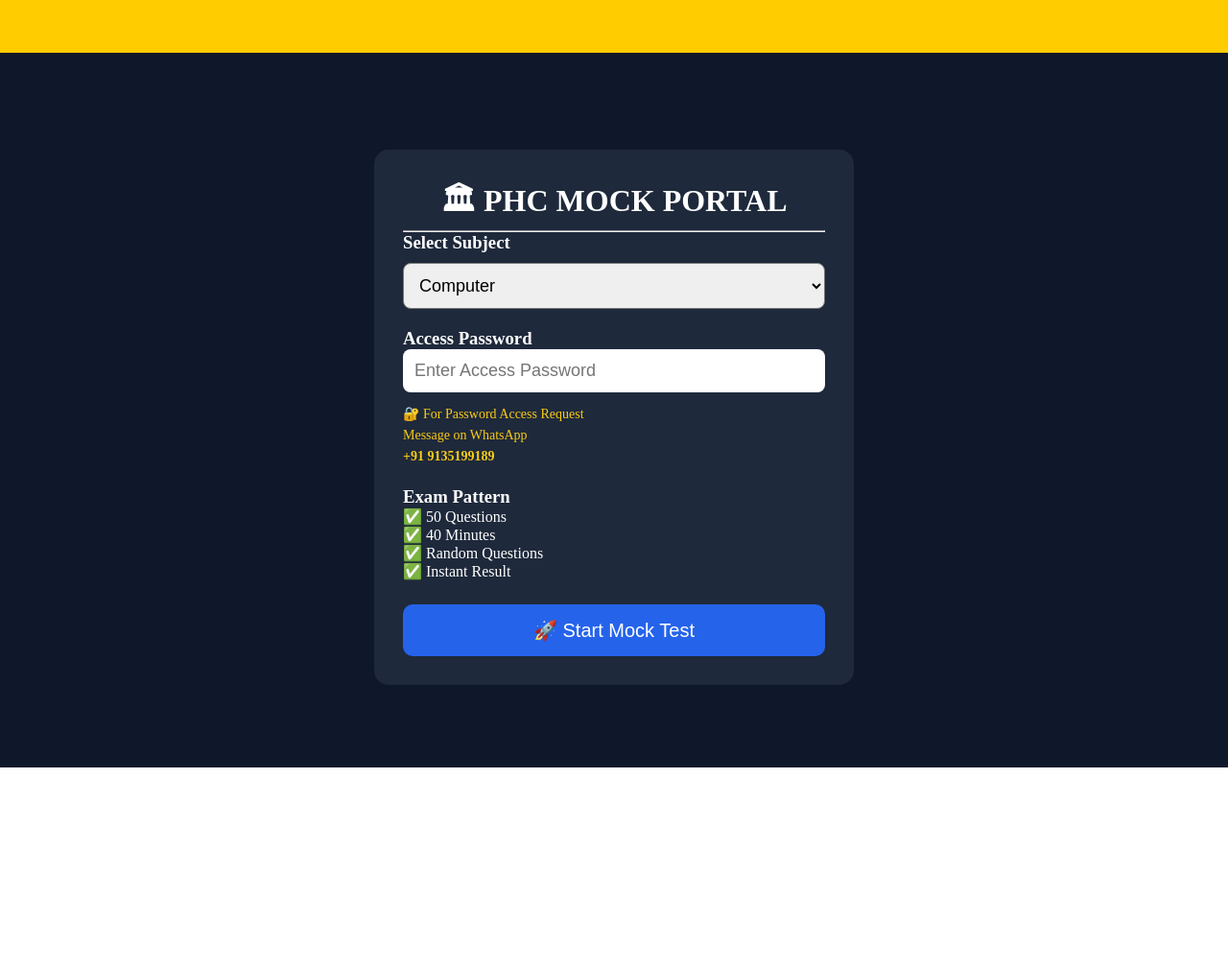
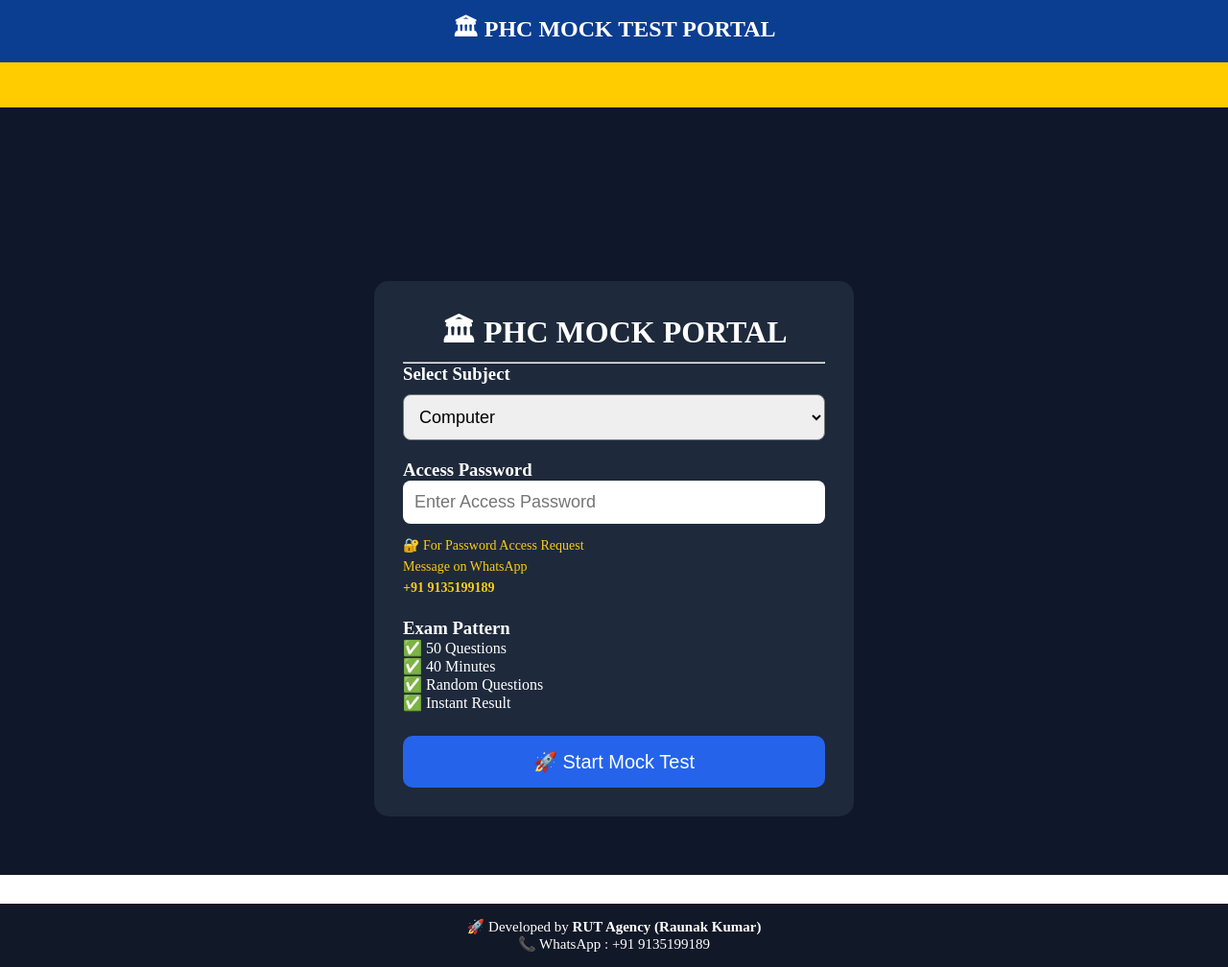
Before and after one commit to wzmarketinga-blip/rutmocktest, a React (Vite) app: page / in a window 1280 px wide. Shown: the whole page at 96% size. Before the commit the page ends 800 px from the top, so only its background shows below. Built offline with nearby package versions, Linux system fonts and the light colour scheme.

Commit message:
Add Header and Footer in MockTest

```diff
--- /dev/null
+++ b/src/components/Footer.jsx
@@ -0,0 +1,22 @@
+function Footer() {
+  return (
+    <div
+      style={{
+        background: "#111827",
+        color: "white",
+        textAlign: "center",
+        padding: "15px",
+        marginTop: "30px",
+        fontSize: "15px",
+      }}
+    >
+      🚀 Developed by <b>RUT Agency (Raunak Kumar)</b>
+
+      <br />
+
+      📞 WhatsApp : +91 9135199189
+    </div>
+  );
+}
+
+export default Footer;
--- a/src/components/Header.jsx
+++ b/src/components/Header.jsx
@@ -0,0 +1,33 @@
+function Header() {
+  return (
+    <>
+      <div
+        style={{
+          background: "#0b3d91",
+          color: "white",
+          padding: "12px",
+          textAlign: "center",
+          fontSize: "24px",
+          fontWeight: "bold",
+        }}
+      >
+        🏛 PHC MOCK TEST PORTAL
+      </div>
+
+      <div
+        style={{
+          background: "#ffcc00",
+          color: "#000",
+          fontWeight: "bold",
+          padding: "8px 0",
+        }}
+      >
+        <marquee scrollAmount="6">
+          🏛 Welcome to PHC Mock Test Portal | 📚 Practice Daily • Improve Accuracy • Crack PHC Exam | ⏱ 40 Minutes • 50 Questions | 🚀 Developed by RUT Agency (Raunak Kumar)
+        </marquee>
+      </div>
+    </>
+  );
+}
+
+export default Header;
--- a/src/pages/Home.jsx
+++ b/src/pages/Home.jsx
@@ -1,5 +1,7 @@
 import { useState } from "react";
 import { useNavigate } from "react-router-dom";
+import Header from "../components/Header";
+import Footer from "../components/Footer";
 
 function Home() {
   const navigate = useNavigate();
@@ -55,24 +57,7 @@ function Home() {
   return (
     <>
       {/* Top Moving Banner */}
-      <div
-        style={{
-          position: "fixed",
-          top: 0,
-          left: 0,
-          width: "100%",
-          background: "#ffcc00",
-          color: "#000",
-          padding: "10px 0",
-          fontWeight: "bold",
-          fontSize: "18px",
-          zIndex: 9999,
-        }}
-      >
-        <marquee scrollAmount="6">
-          🏛 Welcome to PHC Mock Test Portal | 📚 Practice Daily • Improve Accuracy • Crack PHC Exam | ⏱ 40 Minutes • 50 Questions | 🚀 Developed by RUT Agency (Raunak Kumar)
-        </marquee>
-      </div>
+     <Header />
 
       <div
         style={{
@@ -87,7 +72,7 @@ function Home() {
         <div
           style={{
             width: "500px",
-            marginTop: "70px",
+            marginTop: "120px",
             background: "#1e293b",
             padding: "30px",
             borderRadius: "15px",
@@ -177,6 +162,7 @@ function Home() {
           </button>
         </div>
       </div>
+      <Footer />
     </>
   );
 }
--- a/src/pages/MockTest.jsx
+++ b/src/pages/MockTest.jsx
@@ -5,6 +5,9 @@ import Timer from "../components/Timer";
 import QuestionCard from "../components/QuestionCard";
 import QuestionPalette from "../components/QuestionPalette";
 import { getQuestions } from "../services/googleSheet";
+
+import Header from "../components/Header";
+import Footer from "../components/Footer";
 
 function MockTest() {
   const navigate = useNavigate();
@@ -34,6 +37,7 @@ async function loadQuestions() {
           "Math",
           "GK",
         ];
+
         let finalQuestions = [];
 
         subjects.forEach((subject) => {
@@ -58,7 +62,6 @@ async function loadQuestions() {
       }
 
       setLoading(false);
-
     } catch (error) {
       console.error(error);
 
@@ -70,8 +73,11 @@ async function loadQuestions() {
       );
     }
   }
+
   if (loading) {
     return (
+      <>
+        <Header />
         <div
           style={{
             height: "100vh",
@@ -80,15 +86,20 @@ async function loadQuestions() {
             alignItems: "center",
             fontSize: "30px",
             fontWeight: "bold",
+            background: "#0f172a",
+            color: "white",
           }}
         >
           Loading Questions...
         </div>
+      </>
     );
   }
 
   if (questions.length === 0) {
     return (
+      <>
+        <Header />
         <div
           style={{
             color: "white",
@@ -102,6 +113,7 @@ async function loadQuestions() {
         >
           No Questions Found
         </div>
+      </>
     );
   }
 
@@ -110,33 +122,27 @@ async function loadQuestions() {
   const handleSubmit = () => {
     let score = 0;
 
-  questions.forEach((question, index) => {
-    // Sheet me Answer A/B/C/D hai usko actual option me convert karo
+    questions.forEach((question) => {
       let correctAnswer = "";
 
       switch ((question.answer || "").trim()) {
         case "A":
           correctAnswer = question.options[0];
           break;
-
         case "B":
           correctAnswer = question.options[1];
           break;
-
         case "C":
           correctAnswer = question.options[2];
           break;
-
         case "D":
           correctAnswer = question.options[3];
           break;
-
         default:
           correctAnswer = question.answer;
       }
 
-    // Extra spaces hata do
-    const userAnswer = (answers[index] || "").trim();
+      const userAnswer = (answers[currentQuestion] || "").trim();
 
       if (userAnswer === correctAnswer) {
         score++;
@@ -152,7 +158,11 @@ const handleSubmit = () => {
       },
     });
   };
+
   return (
+    <>
+      <Header />
+
       <div
         style={{
           minHeight: "100vh",
@@ -161,6 +171,7 @@ const handleSubmit = () => {
           display: "flex",
           justifyContent: "space-between",
           padding: "30px",
+          paddingTop: "120px",
         }}
       >
         <div style={{ width: "72%" }}>
@@ -247,6 +258,9 @@ const handleSubmit = () => {
           answers={answers}
         />
       </div>
+
+      <Footer />
+    </>
   );
 }
 
```
Lines whose indentation alone changed are shown as unchanged.
